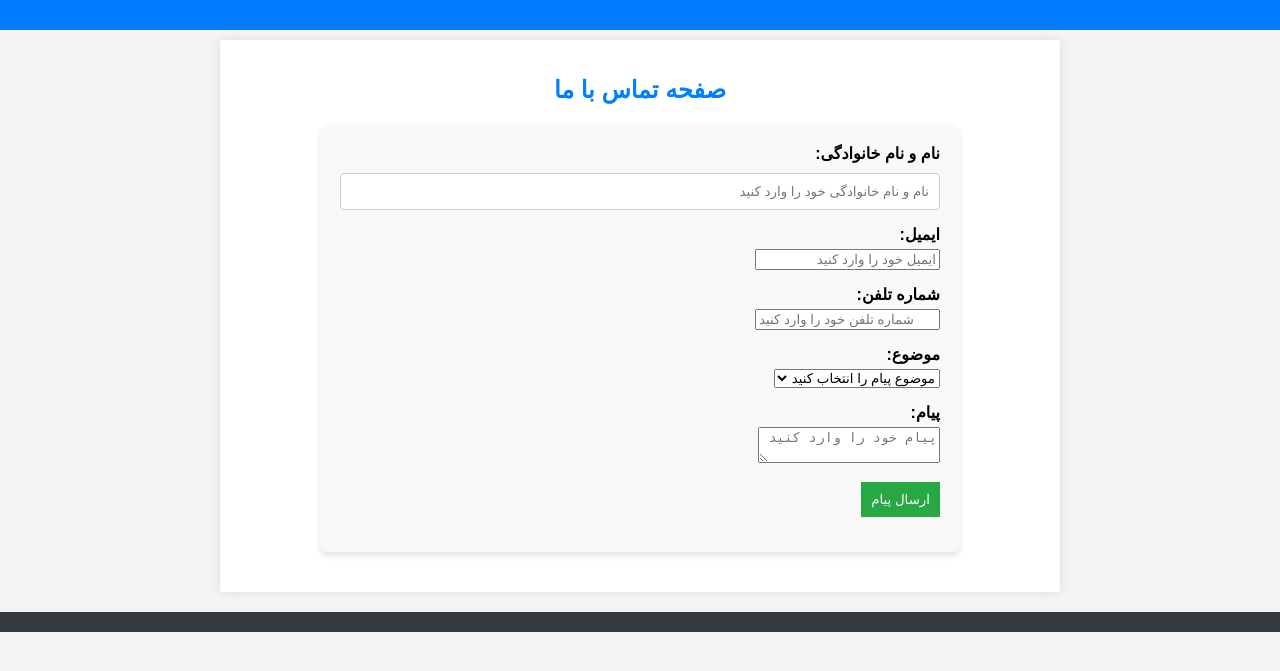
After one commit to yazdancode/shoping_foroshgah, a Django app: template blog/templates/blog/form/contact_us.html in a window 1280 px wide. The commit adds this page. Shown: the top 671 px of the page. Run offline with Django 5.2, Linux system fonts and the light colour scheme; the template is opened without the code that fills it: values that come from a table or form of the project are taken from there, others are empty.

Commit message:
i added new package js css to project

```diff
--- a/blog/forms.py
+++ b/blog/forms.py
@@ -86,3 +86,39 @@ class AccountForm(forms.Form):
             if not phone.startswith("09"):
                 raise forms.ValidationError("شماره تلفن باید با 09 شروع شود.")
         return phone
+
+
+class ShareForm(forms.Form):
+    message = forms.CharField(
+        widget=forms.Textarea(
+            attrs={"placeholder": "پیام خود را وارد کنید...", "rows": 5, "cols": 40}
+        ),
+        required=True,
+        label="پیام",
+    )
+
+    full_name = forms.CharField(
+        max_length=25,
+        required=True,
+        label="نام",
+        widget=forms.TextInput(attrs={"placeholder": "نام خود را وارد کنید"}),
+    )
+
+    to = forms.EmailField(
+        required=True,
+        label="ایمیل",
+        widget=forms.EmailInput(attrs={"placeholder": "ایمیل خود را وارد کنید"}),
+    )
+
+    def clean(self):
+        cleaned_data = super().clean()
+        full_name = cleaned_data.get("full_name")
+        subject = cleaned_data.get("subject")
+
+        if full_name and len(full_name) < 3:
+            self.add_error("full_name", "نام باید حداقل ۳ کاراکتر باشد.")
+
+        if subject and len(subject) < 5:
+            self.add_error("subject", "موضوع باید حداقل ۵ کاراکتر باشد.")
+
+        return cleaned_data
--- a/blog/models.py
+++ b/blog/models.py
@@ -52,7 +52,7 @@ class Post(models.Model):
         """برگرداندن لینک جزئیات پست"""
         return reverse(
             "post_details",
-            args=[self.publish.year, self.publish.month, self.publish.day, self.slug],
+            kwargs={"slug": self.slug, "pk": self.id},
         )
 
     def jalali_publish(self):
--- /dev/null
+++ b/blog/templates/blog/form/contact_us.html
@@ -0,0 +1,66 @@
+{% extends 'parent/base.html' %}
+
+{% block title %}تماس با ما{% endblock %}
+
+{% block content %}
+<h1>صفحه تماس با ما</h1>
+{% if sent %}
+    <p>
+    پیام شما با موفقیت ارسال شد.
+    </p>
+{% endif %}
+
+<form method="post">
+    {% csrf_token %}
+
+    <div>
+        <label for="full_name">نام و نام خانوادگی:</label>
+        <input type="text" id="full_name" name="full_name" maxlength="50" required placeholder="نام و نام خانوادگی خود را وارد کنید">
+    </div>
+    <div>
+        <label for="email">ایمیل:</label>
+        <input type="email" id="email" name="email" required placeholder="ایمیل خود را وارد کنید">
+    </div>
+    <div>
+        <label for="phone">شماره تلفن:</label>
+        <input type="tel" id="phone" name="phone" maxlength="11" minlength="11" required placeholder="شماره تلفن خود را وارد کنید" autocomplete="off">
+    </div>
+    <div>
+        <label for="subject">موضوع:</label>
+        <select id="subject" name="subject" required>
+            <option value="" disabled selected>موضوع پیام را انتخاب کنید</option>
+            <option value="support">پشتیبانی</option>
+            <option value="complaint">شکایت</option>
+            <option value="suggestion">پیشنهاد</option>
+            <option value="general">سایر</option>
+        </select>
+    </div>
+    <div>
+        <label for="message">پیام:</label>
+        <textarea id="message" name="message" placeholder="پیام خود را وارد کنید"></textarea>
+    </div>
+
+    <div>
+        <button type="submit">ارسال پیام</button>
+    </div>
+
+</form>
+
+{% if form.errors %}
+    <div class="error-message" style="color: red; margin-top: 10px;">
+      <strong>لطفاً خطاهای زیر را بررسی کنید:</strong>
+      <ul>
+        {% for field in form %}
+          {% for error in field.errors %}
+            <li>{{ field.label }}: {{ error }}</li>
+          {% endfor %}
+        {% endfor %}
+
+        {% if form.non_field_errors %}
+          <li>{{ form.non_field_errors }}</li>
+        {% endif %}
+      </ul>
+    </div>
+{% endif %}
+
+{% endblock %}
--- a/blog/urls.py
+++ b/blog/urls.py
@@ -1,14 +1,16 @@
 from django.urls import path
 
-from blog.views import PostListView, index, post_details, user_account
+from blog.views import PostListView, share_post, index, post_details, user_account
 
 urlpatterns = [
     path("", index, name="index"),
     path("postlist/", PostListView.as_view(), name="postlist"),
     path(
-        "post_details/<int:year>/<int:month>/<int:day>/<slug:post>/",
+        "post_details/<slug:slug>/<int:pk>/",
         post_details,
         name="post_details",
     ),
     path("user_account/", user_account, name="user_account"),
+    # path("contact-us/", contactus, name="contact-us"),
+    path("share/<int:post_id>/", share_post, name="share_post"),
 ]
--- a/mysite/settings.py
+++ b/mysite/settings.py
@@ -1,5 +1,7 @@
 import os
 from pathlib import Path
+
+from decouple import config
 
 BASE_DIR = Path(__file__).resolve().parent.parent
 SECRET_KEY = "django-insecure-qk2tt$+nog3#e2))%2r*dp$tmu=-f)!#wn8zftkftdzr=+627a"
@@ -98,6 +100,6 @@ EMAIL_BACKEND = "django.core.mail.backends.smtp.EmailBackend"
 EMAIL_HOST = "smtp.gmail.com"
 EMAIL_PORT = 587
 EMAIL_USE_TLS = True
-EMAIL_HOST_USER = "yshabanei@gmail.com"
-EMAIL_HOST_PASSWORD = "9811412135aass"
+EMAIL_HOST_USER = config("email")
+EMAIL_HOST_PASSWORD = config("password")
 # ---------------------------------------------
--- /dev/null
+++ b/static/blog/css/user_account.css
@@ -0,0 +1,102 @@
+/* General form styling */
+form {
+  max-width: 600px;
+  margin: 0 auto;
+  padding: 20px;
+  background-color: #f9f9f9;
+  border-radius: 8px;
+  box-shadow: 0 4px 6px rgba(0, 0, 0, 0.1);
+  font-family: Arial, sans-serif;
+}
+
+/* Header styling */
+h1 {
+  color: #007fff;
+  font-size: 24px;
+  text-align: center;
+  margin-bottom: 20px;
+}
+
+/* Styling for each form field container */
+div {
+  margin-bottom: 15px;
+}
+
+/* Label styling */
+label {
+  display: block;
+  font-weight: 600;
+  margin-bottom: 5px;
+}
+
+/* Input fields styling */
+input[type="text"],
+input[type="number"],
+input[type="radio"] {
+  width: 100%;
+  padding: 10px;
+  border: 1px solid #ccc;
+  border-radius: 4px;
+  margin-top: 5px;
+  box-sizing: border-box; /* Ensures padding doesn't affect the element's total width */
+}
+
+/* Radio button specific styling */
+input[type="radio"] {
+  width: auto;
+  display: inline-block;
+  margin-right: 10px; /* Space between radio button and label */
+}
+
+/* Submit button styling */
+input[type="submit"] {
+  background-color: #007fff;
+  color: white;
+  padding: 12px 20px;
+  border: none;
+  border-radius: 4px;
+  cursor: pointer;
+  width: 100%;
+  font-size: 16px;
+  margin-top: 20px;
+  transition: background-color 0.3s ease;
+}
+
+/* Hover effect for the submit button */
+input[type="submit"]:hover {
+  background-color: #005bb5;
+}
+
+/* Styling for the error messages */
+ul {
+  list-style-type: none;
+  padding: 0;
+  margin-top: 10px;
+}
+
+ul li {
+  color: red;
+  font-size: 14px;
+}
+
+/* Container for errors, ensuring it stands out */
+div.error {
+  color: red;
+  font-size: 14px;
+  margin-top: 10px;
+}
+
+/* Media Query for responsive design (e.g., mobile devices) */
+@media (max-width: 600px) {
+  form {
+    padding: 15px;
+  }
+
+  h1 {
+    font-size: 20px;
+  }
+
+  input[type="submit"] {
+    padding: 12px;
+  }
+}
--- /dev/null
+++ b/static/blog/js/post-details.js
@@ -0,0 +1,13 @@
+document.addEventListener("DOMContentLoaded", function () {
+            let publishedDate = document.getElementById("published-date");
+            publishedDate.addEventListener("mouseover", function () {
+                let tooltip = this.getAttribute("title");
+                this.setAttribute("data-original-title", tooltip);
+                this.removeAttribute("title");
+            });
+
+            publishedDate.addEventListener("mouseleave", function () {
+                let tooltip = this.getAttribute("data-original-title");
+                this.setAttribute("title", tooltip);
+            });
+});
--- /dev/null
+++ b/static/blog/js/post-list.js
@@ -0,0 +1,2 @@
+document.addEventListener("DOMContentLoaded", function () {
+});
--- /dev/null
+++ b/static/blog/js/user_account.js
@@ -0,0 +1,11 @@
+// Example: Client-side form validation
+document.querySelector('form').addEventListener('submit', function(event) {
+  const firstName = document.getElementById('first_name').value;
+  const lastName = document.getElementById('last_name').value;
+
+  // Check if required fields are filled
+  if (!firstName || !lastName) {
+    alert("لطفاً نام و نام خانوادگی را وارد کنید.");
+    event.preventDefault();  // Prevent form submission
+  }
+});
--- a/templates/parent/base.html
+++ b/templates/parent/base.html
@@ -4,6 +4,7 @@
 <head>
     <meta charset="UTF-8">
     <meta name="viewport" content="width=device-width, initial-scale=1.0">
+    <link href="https://fonts.googleapis.com/css2?family=Roboto:wght@400;500;700&display=swap" rel="stylesheet">
     <title>{% block title %}عنوان پیش‌فرض{% endblock %}</title>
     <link rel="stylesheet" href="{% static 'blog/css/style.css' %}">
     <link rel="stylesheet" href="{% static 'blog/css/post-list.css'%}">
```
Also changed, not shown: blog/templates/blog/form/share_post.html (added, +38 -0 lines), blog/views.py (+51 -21 lines), static/blog/css/post-list.css (added, +79 -0 lines), static/blog/css/post_details.css (added, +57 -0 lines), blog/templates/blog/form/user_account.html (renamed from blog/templates/blog/post/user_account.html).
